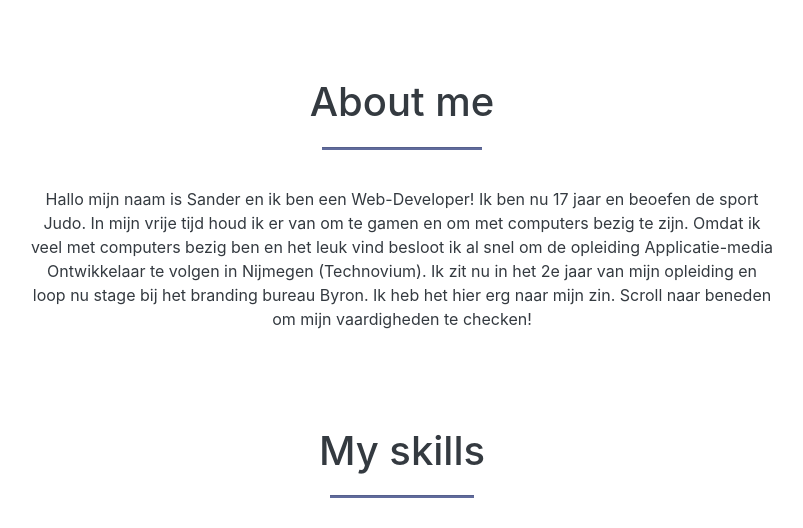
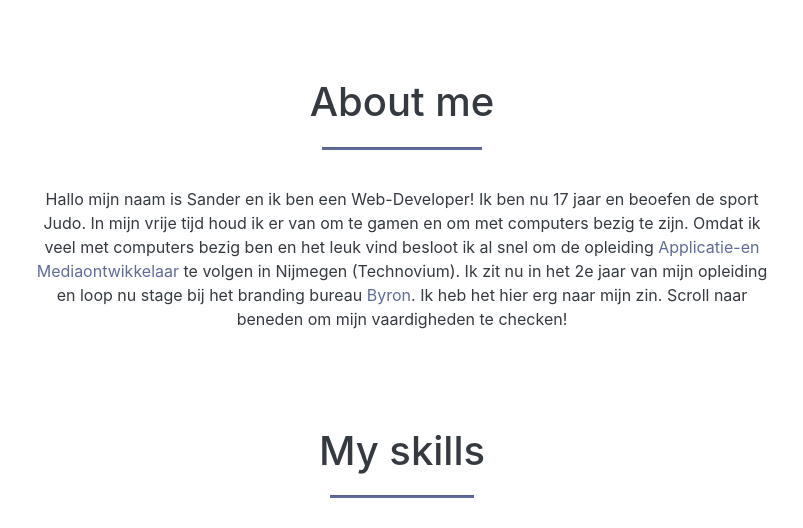
Before and after one commit to SandervanBoxtel/sandervanboxtel.github.io, a PHP site: page / in a window 1280 px wide. Shown: the part 679-1207 px from the top of the page, without its empty margins (238-1041 px from the left). Run offline with PHP 8.4, Linux system fonts and the light colour scheme; some libraries are stand-ins or nearby versions.

Commit message:
Update txtboxstyling
Update ja!!!

```diff
--- a/css/sander-style.css
+++ b/css/sander-style.css
@@ -95,6 +95,15 @@ html {
     margin-bottom: 6rem;
     margin-top: 2.3rem;
 }
+
+.txtboxstyling {
+    color: #606b9c;
+}
+
+.txtboxstyling:hover {
+    color: #343a40;
+}
+
 .cardimgs {
     height: auto;
     margin-top: 1.3rem;
--- a/index.html
+++ b/index.html
@@ -93,8 +93,8 @@
                <p>Hallo mijn naam is Sander en ik ben een Web-Developer!
                   Ik ben nu 17 jaar en beoefen de sport Judo.
                   In mijn vrije tijd houd ik er van om te gamen en om met computers bezig te zijn.
-                  Omdat ik veel met computers bezig ben en het leuk vind besloot ik al snel om de opleiding Applicatie-media Ontwikkelaar te volgen in Nijmegen (Technovium).
-                  Ik zit nu in het 2e jaar van mijn opleiding en loop nu stage bij het branding bureau Byron. Ik heb het hier erg naar mijn zin.
+                  Omdat ik veel met computers bezig ben en het leuk vind besloot ik al snel om de opleiding <a class="txtboxstyling" href="https://www.roc-nijmegen.nl/student/opleidingen/beroepsopleidingen/beroepsopleiding/249-applicatieontwikkelaar-01427o">Applicatie-en Mediaontwikkelaar</a> te volgen in Nijmegen (Technovium).
+                  Ik zit nu in het 2e jaar van mijn opleiding en loop nu stage bij het branding bureau <a class="txtboxstyling" href="https://byron.nl/">Byron</a>. Ik heb het hier erg naar mijn zin.
                   Scroll naar beneden om mijn vaardigheden te checken!
                </p>
             </div>
```
